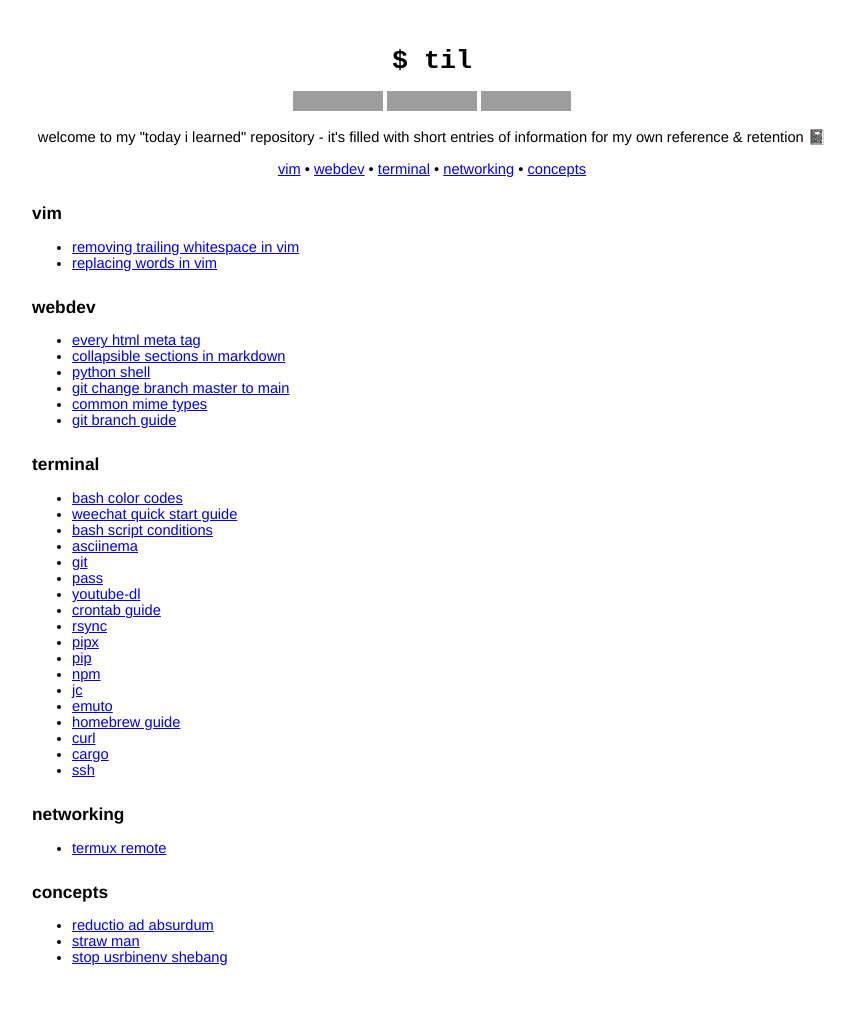
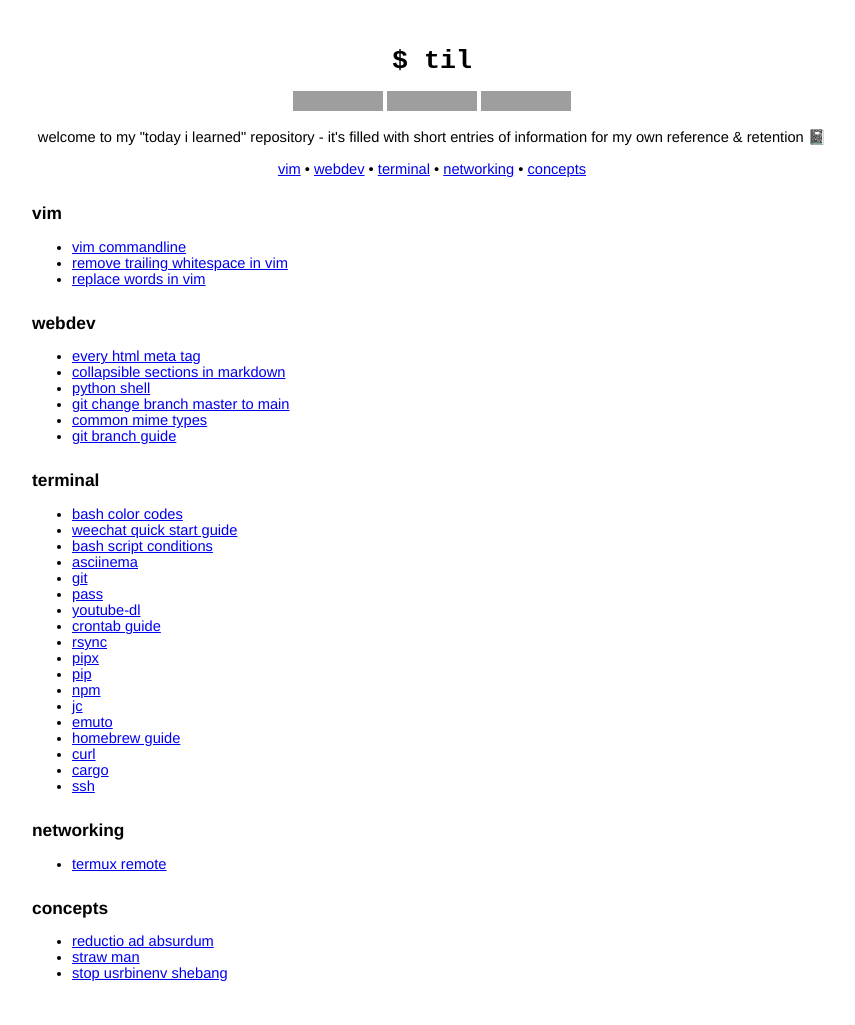
Before and after one commit to tg-z/til, a Jekyll site: the page built from index.md, in a window 1280 px wide. Shown: the whole page, without its empty margins (208-1063 px from the left). Built offline with Jekyll 4.4.1, drawn with Linux system fonts in a browser that asks for light colours; our own code applies the rules of GitHub Pages for plain Markdown files; grey boxes are pictures that could not be loaded.

Commit message:
fix vim section in readme

```diff
--- a/index.md
+++ b/index.md
@@ -20,8 +20,9 @@ welcome to my "today i learned" repository - it's filled with short entries of i
 </p>
 
 ## vim
-- [removing trailing whitespace in vim](vim/removing-trailing-whitespace.md)
-- [replacing words in vim](vim/replacing-words.md)
+- [vim commandline](vim/vim-cli.md)
+- [remove trailing whitespace in vim](vim/remove-trailing-whitespace.md)
+- [replace words in vim](vim/replacing-words.md)
 
 ## webdev
 - [every html meta tag](webdev/html-meta-tags.md)
```
